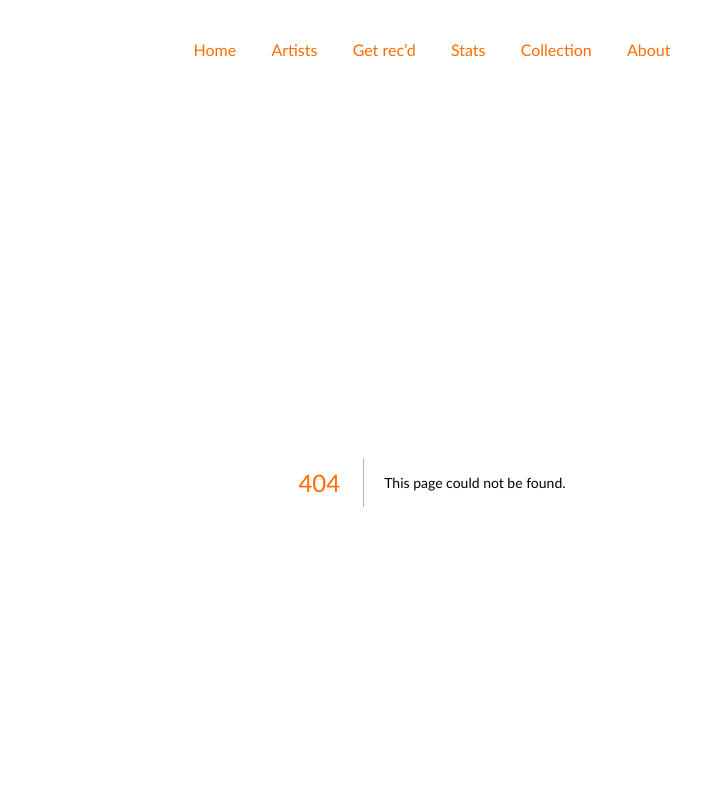
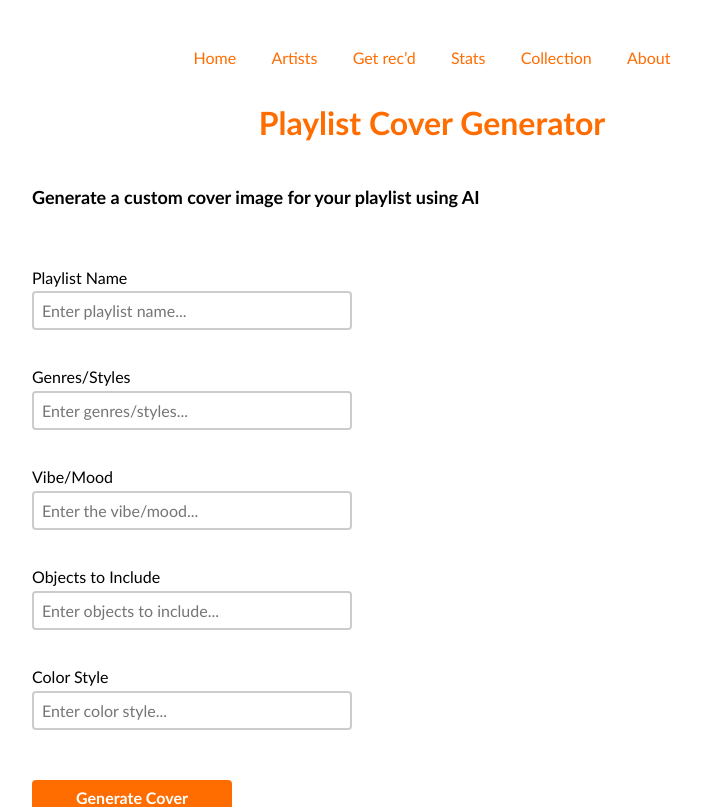
Before and after one commit to rianvdm/my-music-next, a Next.js app: page /playlist-cover in a window 1280 px wide. Before the commit this address had no page. Shown: the top 807 px of the page, without its empty margins (208-910 px from the left). Built offline with nearby package versions, Linux system fonts and the light colour scheme.

Commit message:
Playlist generator

```diff
--- a/app/globals.css
+++ b/app/globals.css
@@ -425,7 +425,13 @@ img.center-image {
 #album-name,
 #song-name,
 #lastFmUsername,
-#follow-up-search {
+#follow-up-search,
+#playlist-name,
+#genres-input,
+#vibe-input,
+#objects-input,
+#font-input,
+#colors-input {
   border: 2px solid #ccc;
   border-radius: 4px;
   padding: 8px;
@@ -437,21 +443,28 @@ img.center-image {
 #artist-name,
 #album-name,
 #song-name,
-#lastFmUsername {
+#lastFmUsername,
+#playlist-name,
+#genres-input,
+#vibe-input,
+#objects-input,
+#font-input,
+#colors-input {
   width: 90%;
   max-width: 300px;
-}
-
-#follow-up-search {
-  width: 80%;
-  max-width: 600px;
 }
 
 #artist-name:focus,
 #album-name:focus,
 #song-name:focus,
 #lastFmUsername:focus,
-#follow-up-search:focus {
+#follow-up-search:focus,
+#playlist-name:focus,
+#genres-input:focus,
+#vibe-input:focus,
+#objects-input:focus,
+#font-input:focus,
+#colors-input:focus {
   border-color: var(--c-accent);
   box-shadow: 0 0 5px var(--c-accent);
   transition: border-color 0.3s ease-in-out, box-shadow 0.3s ease-in-out;
--- /dev/null
+++ b/app/playlist-cover/page.js
@@ -0,0 +1,232 @@
+'use client';
+
+export const runtime = 'edge';
+
+import { useState } from 'react';
+
+export default function PlaylistCoverPage() {
+  // Add this style constant at the top of your component
+  const inputWidth = '400px';
+
+  const [formData, setFormData] = useState({
+    playlistName: '',
+    genres: '',
+    vibe: '',
+    objects: '',
+    colors: '',
+    fontStyle: '', // Add this new field
+  });
+  const [generatedPrompt, setGeneratedPrompt] = useState(null);
+  const [generatedImage, setGeneratedImage] = useState(null);
+  const [isLoading, setIsLoading] = useState(false);
+
+  const handleInputChange = (e) => {
+    const { name, value } = e.target;
+    setFormData(prev => ({
+      ...prev,
+      [name]: value
+    }));
+  };
+
+  const handleSubmit = async (e) => {
+    e.preventDefault();
+    setIsLoading(true);
+    setGeneratedPrompt(null); // Reset prompt when starting new generation
+    setGeneratedImage(null); // Reset image when starting new generation
+
+    try {
+      const promptInput = `Create a playlist cover with these details:
+      Title: "${formData.playlistName}"
+      Genres: ${formData.genres}
+      Mood/Vibe: ${formData.vibe}
+      Objects to Include: ${formData.objects}
+      Color Style: ${formData.colors}`;
+
+      const promptResponse = await fetch(`https://api-openai-playlist-prompt.rian-db8.workers.dev/?prompt=${encodeURIComponent(promptInput)}`);
+      const promptData = await promptResponse.json();
+
+      if (!promptData.data) {
+        throw new Error('No prompt received from prompt generation API');
+      }
+
+      setGeneratedPrompt(promptData.data); // Store the generated prompt
+      console.log('Generated prompt:', promptData.data);
+
+      // Then use that prompt with DALL-E
+      const imageResponse = await fetch(`https://api-openai-images.rian-db8.workers.dev/?prompt=${encodeURIComponent(promptData.data)}`);
+      if (!imageResponse.ok) {
+        throw new Error(`Image API responded with status: ${imageResponse.status}`);
+      }
+
+      const imageData = await imageResponse.json();
+      if (!imageData.data) {
+        throw new Error('No image data received from image generation API');
+      }
+
+      setGeneratedImage(imageData.data);
+    } catch (error) {
+      console.error('Error:', error);
+      alert(`Error generating image: ${error.message}`);
+    } finally {
+      setIsLoading(false);
+    }
+  };
+
+  return (
+    <div>
+      <header>
+        <h1>Playlist Cover Generator</h1>
+      </header>
+      <main>
+        <section className="track_ul2" style={{ textAlign: 'left' }}>
+          <p>
+            <strong>Generate a custom cover image for your playlist using AI</strong>
+          </p>
+
+          <form onSubmit={handleSubmit} id="search-form" style={{
+            display: 'flex',
+            flexDirection: 'column',
+            gap: '1rem',
+            alignItems: 'flex-start'
+          }}>
+            <div className="filter-container" style={{ width: inputWidth }}>
+              <label htmlFor="playlist-name">Playlist Name</label>
+              <input
+                id="playlist-name"
+                type="text"
+                name="playlistName"
+                value={formData.playlistName}
+                onChange={handleInputChange}
+                placeholder="Enter playlist name..."
+                required
+                style={{ width: '100%' }}
+              />
+            </div>
+
+            <div className="filter-container" style={{ width: inputWidth }}>
+              <label htmlFor="genres-input">Genres/Styles</label>
+              <input
+                id="genres-input"
+                type="text"
+                name="genres"
+                value={formData.genres}
+                onChange={handleInputChange}
+                placeholder="Enter genres/styles..."
+                required
+                style={{ width: '100%' }}
+              />
+            </div>
+
+            <div className="filter-container" style={{ width: inputWidth }}>
+              <label htmlFor="vibe-input">Vibe/Mood</label>
+              <input
+                id="vibe-input"
+                type="text"
+                name="vibe"
+                value={formData.vibe}
+                onChange={handleInputChange}
+                placeholder="Enter the vibe/mood..."
+                required
+                style={{ width: '100%' }}
+              />
+            </div>
+
+            <div className="filter-container" style={{ width: inputWidth }}>
+              <label htmlFor="objects-input">Objects to Include</label>
+              <input
+                id="objects-input"
+                type="text"
+                name="objects"
+                value={formData.objects}
+                onChange={handleInputChange}
+                placeholder="Enter objects to include..."
+                required
+                style={{ width: '100%' }}
+              />
+            </div>
+
+            <div className="filter-container" style={{ width: inputWidth }}>
+              <label htmlFor="colors-input">Color Style</label>
+              <input
+                id="colors-input"
+                type="text"
+                name="colors"
+                value={formData.colors}
+                onChange={handleInputChange}
+                placeholder="Enter color style..."
+                required
+                style={{ width: '100%' }}
+              />
+            </div>
+
+    {/*             <div className="filter-container" style={{ width: inputWidth }}>
+                <label htmlFor="font-input">Font Style</label>
+                <input
+                    id="font-input"
+                    type="text"
+                    name="fontStyle"
+                    value={formData.fontStyle}
+                    onChange={handleInputChange}
+                    placeholder="Enter font style (e.g., bold serif, elegant script)..."
+                    required
+                    style={{ width: '100%' }}
+                />
+                </div> */}
+
+            <button
+              type="submit"
+              className="button"
+              disabled={isLoading}
+              style={{ width: '200px', marginTop: '1rem', marginLeft: '0' }}
+            >
+              {isLoading ? 'Generating...' : 'Generate Cover'}
+            </button>
+          </form>
+{/*
+          {generatedPrompt && (
+            <div className="track_ul2" style={{
+              marginTop: '2em',
+              textAlign: 'left',
+              maxWidth: '600px',
+              margin: '2em auto'
+            }}>
+              <h2>Generated Prompt</h2>
+              <p style={{
+                padding: '0',
+                borderRadius: '8px',
+                whiteSpace: 'pre-wrap'
+              }}>
+                {generatedPrompt}
+              </p>
+            </div>
+          )} */}
+
+          {generatedImage && (
+            <div className="track_ul2" style={{
+              marginTop: '2em',
+              textAlign: 'center',
+              display: 'flex',
+              flexDirection: 'column',
+              alignItems: 'center'
+            }}>
+              <h2>Generated Cover</h2>
+              <div>
+                <img
+                  src={generatedImage}
+                  alt="Generated playlist cover"
+                  style={{
+                    maxWidth: '100%',
+                    width: '600px',
+                    height: 'auto',
+                    borderRadius: '8px',
+                    boxShadow: '0 4px 6px rgba(0, 0, 0, 0.1)'
+                  }}
+                />
+              </div>
+            </div>
+          )}
+        </section>
+      </main>
+    </div>
+  );
+}
```
